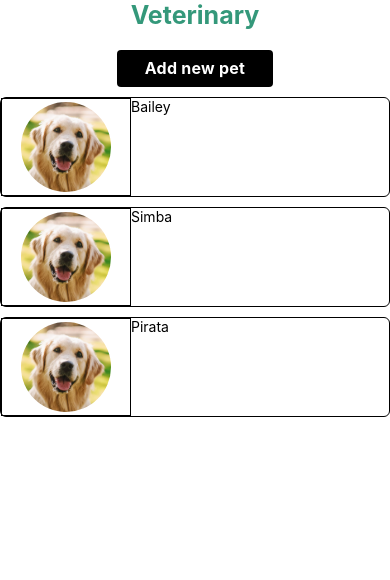
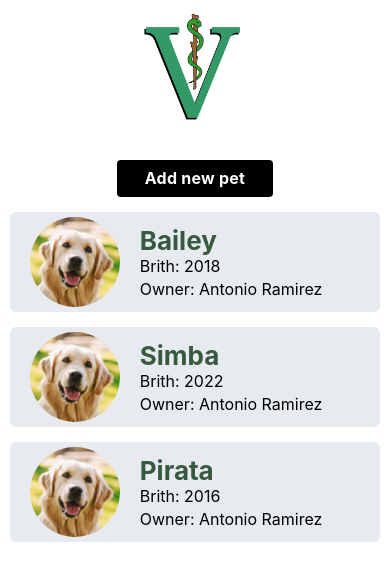
Before and after one commit to BrightCoders-Institute/introduccion-a-react-native-Antonio3veces3, a React Native app in the folder AwesomeProject/: screen / in a window 390 px wide. Shown: the top 580 px of the page. Built offline with nearby package versions, Linux system fonts and the light colour scheme.

Commit message:
Style about item list finished, this item renders the information about pets

```diff
--- a/AwesomeProject/App.tsx
+++ b/AwesomeProject/App.tsx
@@ -8,31 +8,30 @@
 import React, {useState} from 'react';
 import {
   SafeAreaView,
-  ScrollView,
-  Button,
   View,
   Text,
   StyleSheet,
   Pressable,
+  Image,
 } from 'react-native';
 import PetList from './components/PetList';
 const Pets = [
   {
     name: 'Bailey',
     birth: 2018,
-    owner: 'Tony',
+    owner: 'Antonio Ramirez',
     img: 'https://static.fundacion-affinity.org/cdn/farfuture/PVbbIC-0M9y4fPbbCsdvAD8bcjjtbFc0NSP3lRwlWcE/mtime:1643275542/sites/default/files/los-10-sonidos-principales-del-perro.jpg'
   },
   {
     name: 'Simba',
     birth: 2022,
-    owner: 'Tony',
+    owner: 'Antonio Ramirez',
     img: 'https://static.fundacion-affinity.org/cdn/farfuture/PVbbIC-0M9y4fPbbCsdvAD8bcjjtbFc0NSP3lRwlWcE/mtime:1643275542/sites/default/files/los-10-sonidos-principales-del-perro.jpg'
   },
   {
     name: 'Pirata',
     birth: 2016,
-    owner: 'Tony',
+    owner: 'Antonio Ramirez',
     img: 'https://static.fundacion-affinity.org/cdn/farfuture/PVbbIC-0M9y4fPbbCsdvAD8bcjjtbFc0NSP3lRwlWcE/mtime:1643275542/sites/default/files/los-10-sonidos-principales-del-perro.jpg'
   },
 ];
@@ -41,13 +40,20 @@ function App(): JSX.Element {
 
   return (
     <SafeAreaView style={style.container}>
-      <Text style={style.title}>Veterinary</Text>
+      <View>
+        <Image
+        style= {style.logoImg}
+          source={require('./img/logo_veterinary.svg.png')}
+        />
+      </View>
 
       <Pressable style={style.button}>
         <Text style={style.btnText}>Add new pet</Text>
       </Pressable>
 
+      <View style={style.containerList}>
       <PetList list={petList} />
+      </View>
     </SafeAreaView>
   );
 }
@@ -56,11 +62,11 @@ const style = StyleSheet.create({
   container: {
     padding: 10,
   },
-  title: {
-    fontSize: 25,
-    textAlign: 'center',
-    fontWeight: 'bold',
-    color: '#34987A',
+  logoImg: {
+    width: 140,
+    height:140,
+    borderRadius:50,
+    alignSelf: 'center'
   },
   button: {
     alignSelf: 'center',
@@ -80,6 +86,10 @@ const style = StyleSheet.create({
     letterSpacing: 0.25,
     color: 'white',
   },
+  containerList:{
+    alignContent: 'center',
+    alignItems: 'center'
+  }
 });
 
 export default App;
--- a/AwesomeProject/components/PetItem.tsx
+++ b/AwesomeProject/components/PetItem.tsx
@@ -16,8 +16,10 @@ function PetItem(props: props) : JSX.Element{
         source={require('../img/perro.jpg')}
       />
       </View>
-      <View>
-        <Text>{props.pet.name}</Text>
+      <View style= {style.textContainer}>
+        <Text style={style.petName}>{props.pet.name}</Text>
+        <Text style={style.birth}>Brith: {props.pet.birth}</Text>
+        <Text style={style.owner}>Owner: {props.pet.owner}</Text>
       </View>
     </View>
   )
@@ -26,27 +28,36 @@ function PetItem(props: props) : JSX.Element{
 const style= StyleSheet.create({
   container: {
     height: 100,
-    borderStyle: 'solid',
-    borderColor: 'black',
-    borderWidth: 1,
-    marginTop: 10,
+    marginTop: 15,
     borderRadius: 6,
-    flexDirection: 'row'
+    flexDirection: 'row',
+    backgroundColor: "#E7EBEF",
+    alignItems: 'center',
+
   },
   containerImg: {
-    borderStyle: 'solid',
-    borderColor: 'black',
-    borderWidth: 1,
-    width: 130,
-    alignItems: 'center',
-    justifyContent: 'center'
+    marginLeft: 20,
   },
   img: {
     width: 90,
     height: 90,
     borderRadius: 50,
-
   },
+  textContainer:{
+    marginLeft: 20,
+  },
+  petName: {
+    fontSize: 26,
+    fontWeight: 'bold',
+    color: '#365940',
+  },
+  birth: {
+    fontSize: 16,
+  },
+  owner: {
+    marginTop: 3,
+    fontSize: 16,
+  }
 });
 
 export default PetItem
--- a/AwesomeProject/components/PetList.tsx
+++ b/AwesomeProject/components/PetList.tsx
@@ -1,21 +1,26 @@
-import React from 'react'
-import {FlatList, Text, ScrollView } from 'react-native';
-import { Pet} from '../Types/PetTypes'
+import React from 'react';
+import {FlatList, Text, ScrollView, StyleSheet} from 'react-native';
+import {Pet} from '../Types/PetTypes';
 import PetItem from './PetItem';
 
-type PetList= {
-  list: Array<Pet>
-}
+type PetList = {
+  list: Array<Pet>;
+};
 
 function PetList(props: PetList): JSX.Element {
   return (
-    <ScrollView>
-        <FlatList
-            data={props.list}
-            renderItem={(item)=> <PetItem pet={item.item} key={item.index} />}
-        />
-    </ScrollView>
-  )
+    <FlatList
+      style= {style.container}
+      data={props.list}
+      renderItem={item => <PetItem pet={item.item} key={item.index} />}
+    />
+  );
 }
 
+const style= StyleSheet.create({
+  container: {
+    width: '95%'
+  }
+})
+
 export default PetList;
```
